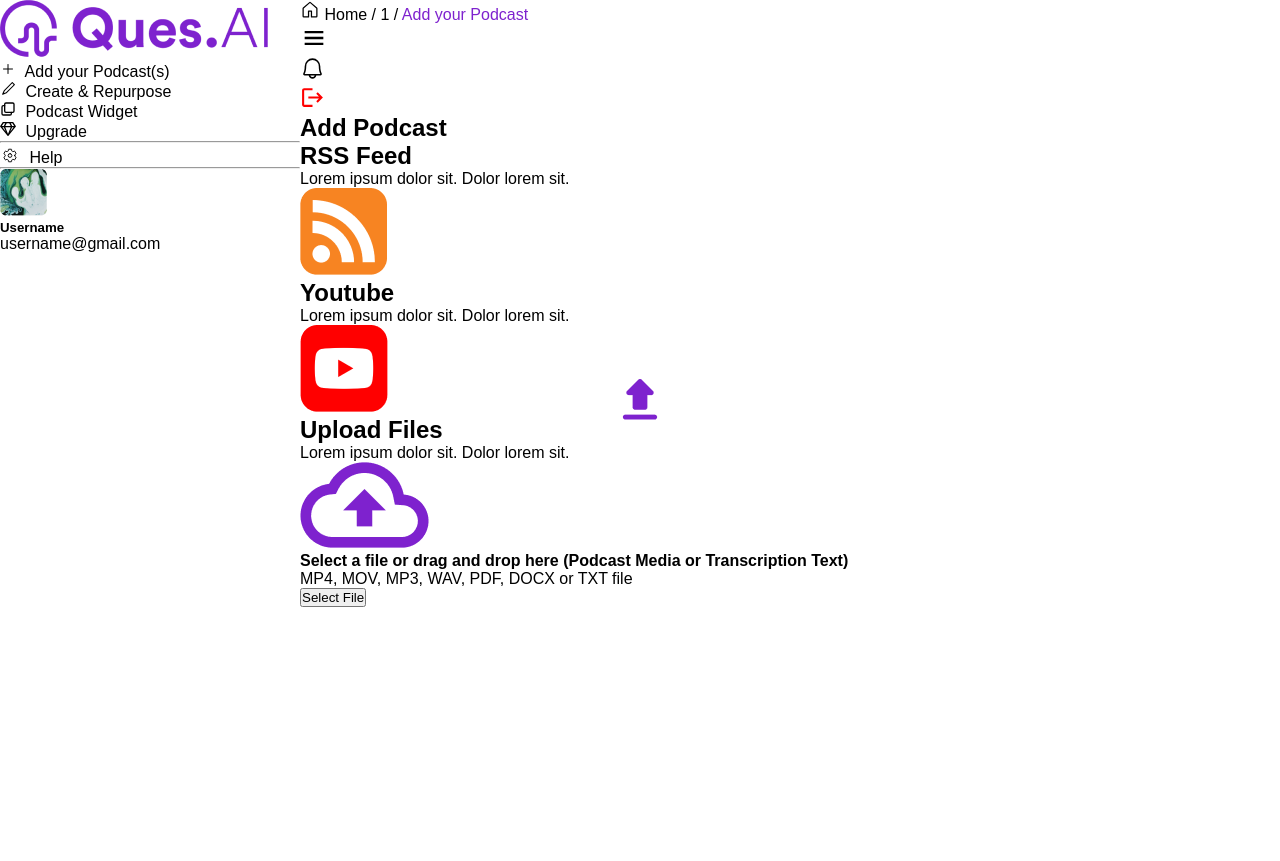
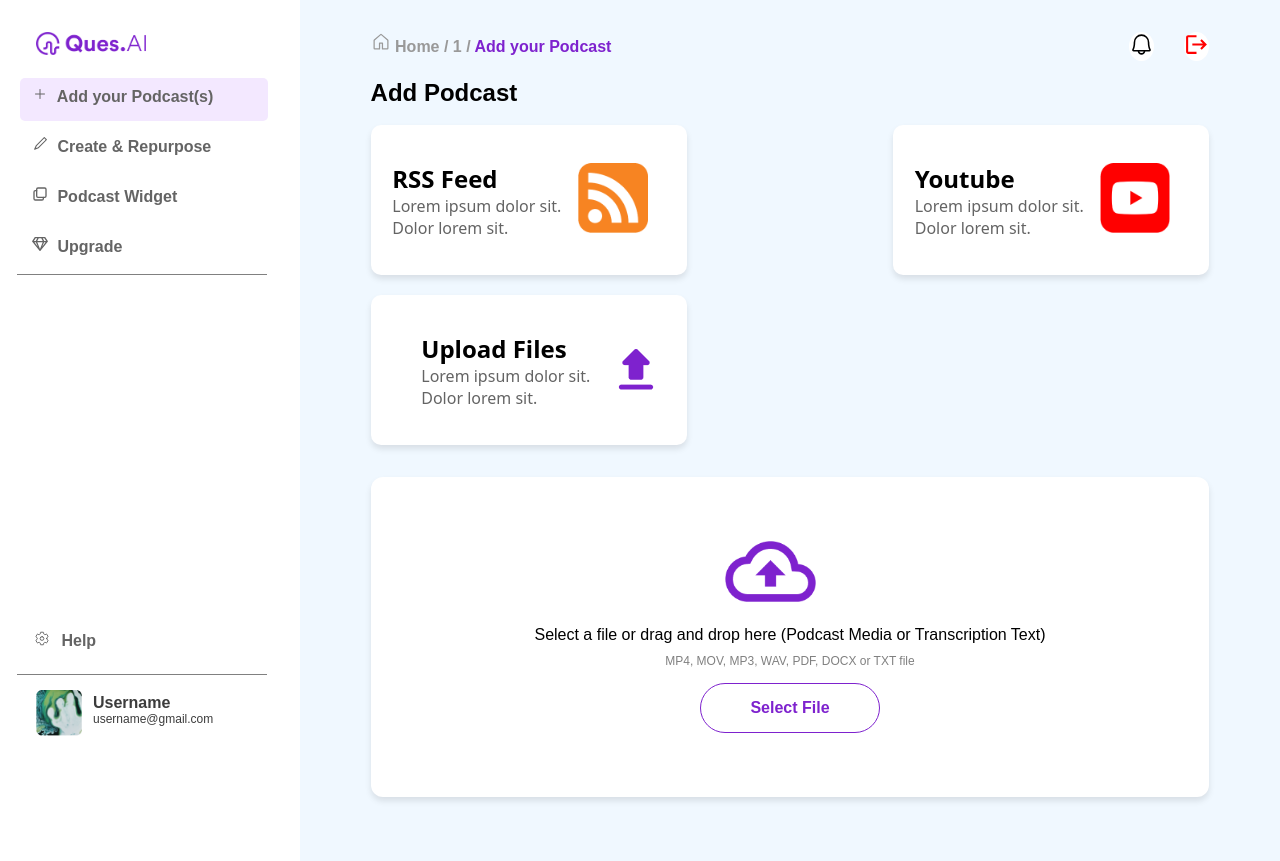
Before and after one commit to ImAnanthakrishnan/Ques.ai, a React (Vite) app in the folder client/: page /uploads/1 in a window 1280 px wide. Before the commit the page ends 800 px from the top, so only its background shows below. Built offline with nearby package versions, Linux system fonts and the light colour scheme; no server answers.

Commit message:
new styles

```diff
--- a/client/src/App.css
+++ b/client/src/App.css
@@ -281,6 +281,7 @@ body{
 }
 
 .projects-inner{
+    cursor: pointer;
 }
 
 .projects-color{
@@ -321,3 +322,369 @@ body{
     margin-top: 1.5em;
     text-align: center;
 }
+
+
+/*---------upload Aside---------*/
+
+.upload-left{
+    height: 100vh;
+    background-color: #ffff;
+    padding: 1em .75em;
+
+}
+
+.upload-left img{
+    width: 40%;
+    margin-left: 1.5em;
+    margin-top: 1em;
+}
+
+.aside-nav ul{
+    height: 200px;
+    display: flex;
+    flex-direction: column;
+    justify-content: space-between;
+    list-style-type: none;
+    margin-top: 15px;
+    color: #646464;
+    font-size: medium;
+    font-weight: 600;
+    padding: 0
+}
+
+.aside-nav li{
+    height: 50px;
+    margin: .2em .5em;
+    padding-left: .75em;
+    padding-top: .5em;
+    border-radius: 5px;
+    cursor: pointer;
+    margin-right: 20px;
+}
+
+hr{
+    width: 250px;
+    height: 0.01rem;
+    border: none;
+    background: gray;
+    margin-left: 5px;
+}
+
+
+.upload-bottom{
+    position: absolute;
+    bottom: 60px;
+    cursor: pointer;
+}
+
+.upload-bottom h4{
+    margin-left: 15px;
+}
+
+.bottom-user{
+    color: #3C3C3C;
+    display: flex;
+}
+
+.bottom-user .image img{
+    width: 65%;
+}
+.bottom-user .details{
+    display: flex;
+    flex-direction: column;
+    margin-top: 20px;
+    margin-left: 10px;
+}
+.bottom-user .details h5{
+
+    font-size: 1rem;
+
+}
+
+.bottom-user p{
+    font-size: .75rem;
+
+}
+
+.upload-middle{
+    margin-left: 20px;
+    color: #646464;
+    font-size: medium;
+    font-weight: 600;
+    position: absolute;
+    bottom: 150px;
+    cursor: pointer;
+}
+
+.upload-bottom p{
+    padding: 0;
+    margin: 0;
+}
+
+/*------------uploads----------*/
+
+
+
+.upload-content1-right{
+    background-color: aliceblue;
+    padding: 2em 1.5em;
+}
+
+.right-header{
+    display: flex;
+    justify-content: space-between;
+    margin: 0 auto;
+    width: 90%;
+}
+
+.right-header p{
+    color:#999999;
+    font-size: 1rem;
+    font-weight: 600;
+}
+
+.right-header .settings{
+    display: flex;
+    justify-content: space-between;
+    width: 80px;
+}
+
+.right-header .bell,.logout{
+    border: 0;
+    border-radius: 100%;
+    background-color: #fff;
+}
+
+.podcast-header{
+    width: 90%;
+    margin: .75em auto;
+    padding: 0;
+}
+
+.podcasts{
+    margin: 0 auto;
+    width: 90%;
+    display: flex;
+    justify-content: space-between;
+    flex-wrap: wrap;
+    grid-gap: 20px;
+}
+
+.podcasts-content{
+    display: flex;
+    align-items: center;
+    justify-content: space-evenly;
+    width: 316px;
+    height: 150px;
+    background-color: #fff;
+    box-shadow: 0 4px 6px rgba(0, 0, 0, 0.1);
+    transition: transform 0.3s ease, box-shadow 0.3s ease;
+    border-radius: 10px;
+    padding: 1em;
+}
+
+.podcasts-content:hover {
+    transform: translateY(-10px);
+    box-shadow: 0 12px 16px rgba(0, 0, 0, 0.2);
+}
+
+.podcasts-text{
+ font-family: system-ui, -apple-system, BlinkMacSystemFont, 'Segoe UI', Roboto, Oxygen, Ubuntu, Cantarell, 'Open Sans', 'Helvetica Neue', sans-serif;
+
+}
+
+.podcasts-text p{
+    color:  #646464;
+    width: 180px;
+}
+
+.podcasts-image img{
+    width: 80%;
+}
+
+.podcasts-imagespcl{
+    background-image: url('./assets//images/image\ 3.png');
+    background-size: contain;
+    background-position: center;
+    background-repeat: no-repeat;
+    position: relative
+}
+
+.podcasts-upload{
+    margin: 2em auto;
+    width: 90%;
+    height: 320px;
+    display: flex;
+    justify-content: center;
+    flex-direction: column;
+    align-items: center;
+    grid-gap: 10px;
+    background-color: #fff;
+    box-shadow: 0 4px 6px rgba(0, 0, 0, 0.1);
+    border-radius: 12px;
+    padding: 1.5em ;
+}
+
+.podcasts-upload-image img{
+    width: 70%;
+    align-self: center;
+}
+
+.podcasts-upload h4{
+    margin-top: 10px;
+    font-weight: lighter;
+}
+
+.podcasts-upload p{
+    color: gray;
+    font-size: .75rem;
+    font-weight: 500;
+}
+
+.podcasts-upload button {
+    margin-top: 5px;
+    width: 180px;
+    height: 50px;
+    background: none;
+    border: 1px solid #7E22CE;
+    border-radius: 50px;
+    color: #7E22CE;
+    font-size: 1rem;
+    font-weight: 600;
+    position: relative;
+    overflow: hidden;
+    transition: color 0.4s ease;
+    z-index: 1; /* Ensure text is above the background by default */
+}
+
+.podcasts-upload button::before {
+    content: "";
+    position: absolute;
+    top: 0;
+    left: -100%; /* Start off-screen to the left */
+    width: 100%;
+    height: 100%;
+    background: #7E22CE;
+    transition: left 0.4s ease;
+    z-index: 0; /* Keep the background behind the text by default */
+}
+
+.podcasts-upload button:hover::before {
+    left: 0; /* Slide in to cover the button */
+}
+
+.podcasts-upload button:hover {
+    color: black; /* Change text color on hover */
+}
+
+.violet{
+    background-color:#F3E8FF;
+}
+
+.responsive-nav{
+    display: none;
+}
+
+@media screen and (max-width:1090px) {
+    .upload-left{
+        display: none;
+    }
+    .responsive-nav{
+        display: inline;
+    }
+    .podcasts{
+        flex-direction: column;
+        align-items: center;
+        justify-content: center;
+    }
+    .podcasts-upload h4{
+        width: 50%;
+        text-align: center;
+    }
+
+}
+
+/*------table-------*/
+
+.upload-table {
+    width: 90%;
+    min-height: 300px;
+    margin: 2em auto;
+    background-color: #fff;
+    box-shadow: 0 4px 6px rgba(0, 0, 0, 0.1);
+    border-radius: 12px;
+    padding: 1.5em;
+}
+
+.upload-table h2 {
+    margin-bottom: 15px;
+}
+
+.table-container {
+    max-height: 300px; /* Set the max-height for scrolling */
+    overflow-y: auto; /* Enable vertical scrolling */
+}
+
+.upload-table table {
+    width: 100%;
+    border-collapse: separate;
+    border-spacing: 0;
+    color:  #646464;
+}
+
+.upload-table thead {
+    background-color: #EDEDED;
+    height: 40px;
+    position: sticky;
+    top: 0;
+    z-index: 1; /* Ensure the header stays above the content */
+}
+
+.upload-table th:first-child {
+    border-top-left-radius: 10px;
+    border-bottom-left-radius: 10px;
+}
+
+.upload-table th:last-child {
+    border-top-right-radius: 10px;
+    border-bottom-right-radius: 10px;
+}
+
+.upload-table td {
+    text-align: center;
+    height: 70px;
+    font-weight: 600;
+
+}
+
+.upload-table tr {
+    border-bottom: 2px solid #EDEDED;
+}
+
+.upload-table button{
+    background: none;
+    border: 1px solid #646464;;
+    width: 100px;
+    height: 40px;
+    font-size: 1rem;
+    font-weight: 600;
+}
+
+.upload-table button:last-child{
+    color: red;
+    border-top-right-radius: 10px;
+    border-bottom-right-radius: 10px;
+}
+
+.upload-table button:first-child{
+    color: #646464;
+    border-top-left-radius: 10px;
+    border-bottom-left-radius: 10px;
+}
+
+
+@media screen and (max-width:1113px) {
+    .upload-table button{
+        border-radius: 10px;
+    }
+}
```
